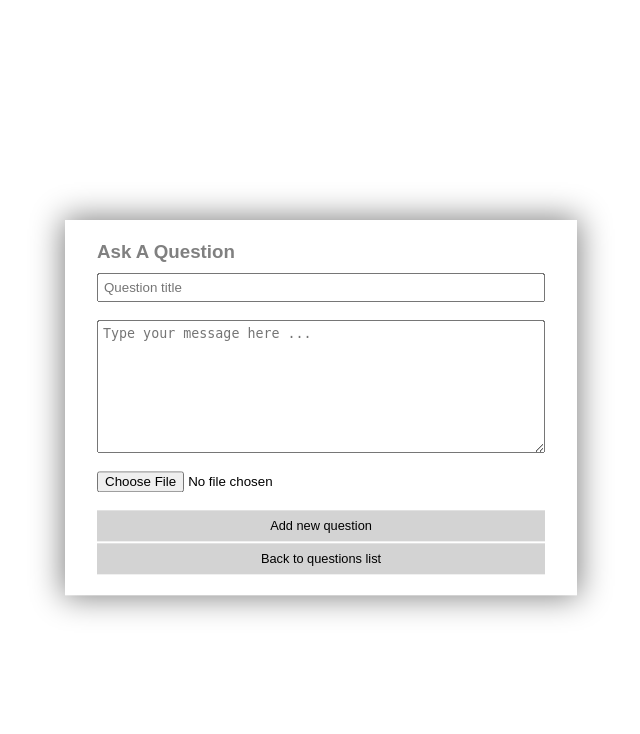
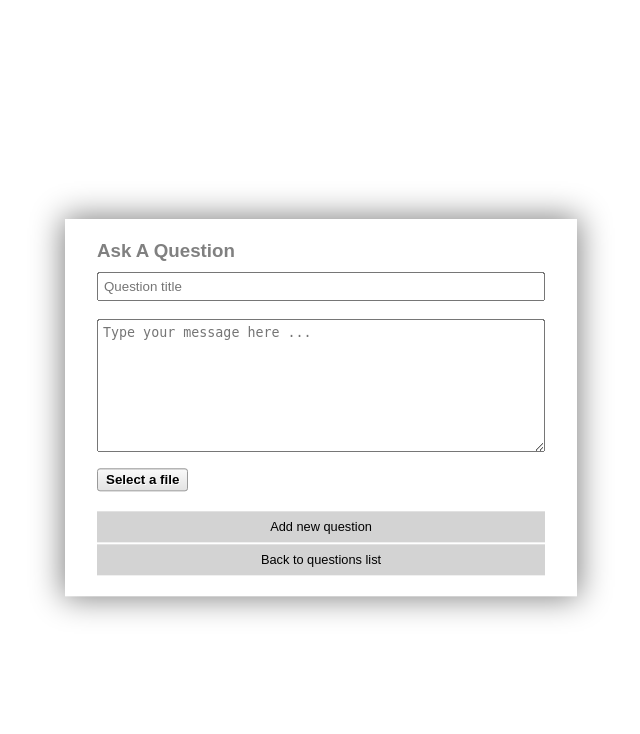
Before and after one commit to Aviatore/ask-mate-1, a Flask app: page /add-question in a window 1280 px wide. Shown: the top 734 px of the page, without its empty margins (319-959 px from the left). Run offline with Flask 2, Linux system fonts and the light colour scheme; some libraries are stand-ins or nearby versions.

Commit message:
Correct the add-question form
Add the preview of the selected image.

```diff
--- a/static/add-question.css
+++ b/static/add-question.css
@@ -50,3 +50,29 @@ h3 {
 #title {
     padding: 5px;
 }
+#image {
+    display: none;
+}
+#input-file {
+    font-family: sans-serif;
+    cursor: pointer;
+    display: inline;
+    border: 1px solid #999;
+    border-radius: 3px;
+    padding: 3px 8px;
+    text-shadow: 1px 1px #fff;
+    text-shadow: 1px 1px #fff;
+    font-weight: 700;
+    font-size: 10pt;
+    background: -webkit-linear-gradient(top, #f9f9f9, #e3e3e3);
+}
+#input-file:hover {
+    border-color: black;
+}
+#input-file:active {
+    background: -webkit-linear-gradient(top, #e3e3e3, #f9f9f9);
+}
+#img-prev {
+    margin-top: 5px;
+    border: 0px solid black;
+}
--- /dev/null
+++ b/static/file-handling.js
@@ -0,0 +1,26 @@
+function filePrev() {
+    let file = document.getElementById("image").files[0];
+
+    let reader = new FileReader();
+    reader.onload = (event) => {
+        let image = new Image();
+        image.style.height = "50px";
+        image.src = event.target.result;
+        document.getElementById("img-prev").appendChild(image);
+    }
+    reader.readAsDataURL(file);
+}
+
+function selectFile() {
+    let file = document.getElementById("image");
+    file.click();
+}
+
+function createFileUploadObject() {
+    let fileInput = document.createElement("INPUT");
+    fileInput.type = "file";
+    fileInput.id = "image";
+    fileInput.name = "image";
+    fileInput.accept = "image/*";
+
+}
--- a/templates/add-question.html
+++ b/templates/add-question.html
@@ -4,6 +4,7 @@
     <meta charset="UTF-8">
     <title>Add Question</title>
     <link rel="stylesheet" type="text/css" href="{{ url_for('static', filename='add-question.css') }}">
+    <script src="{{ url_for('static', filename='file-handling.js') }}"></script>
 </head>
 <body>
 <div id="body">
@@ -14,7 +15,11 @@
         <input required id="title" name="title" type="text" size="40" placeholder="Question title" class="center"><br>
 
         <textarea required id="message" name="message" placeholder="Type your message here ..." class="center"></textarea><br>
-        <input type="file" id="image" name="image" class="center" accept="image/*"><br>
+        <input type="file" id="image" name="image" class="center" accept="image/*" onchange="filePrev()">
+        <div class="center" style="border: 0px solid black;">
+            <div id="input-file" onclick="selectFile()" class="center">Select a file</div>
+        </div>
+        <div id="img-prev" class="center"></div><br>
         <button type="submit" class="center button">Add new question</button>
         <button type="button" class="center button" onclick="window.location.href='{{ url_for('list') }}';">Back to questions list</button>
     </form>
```
